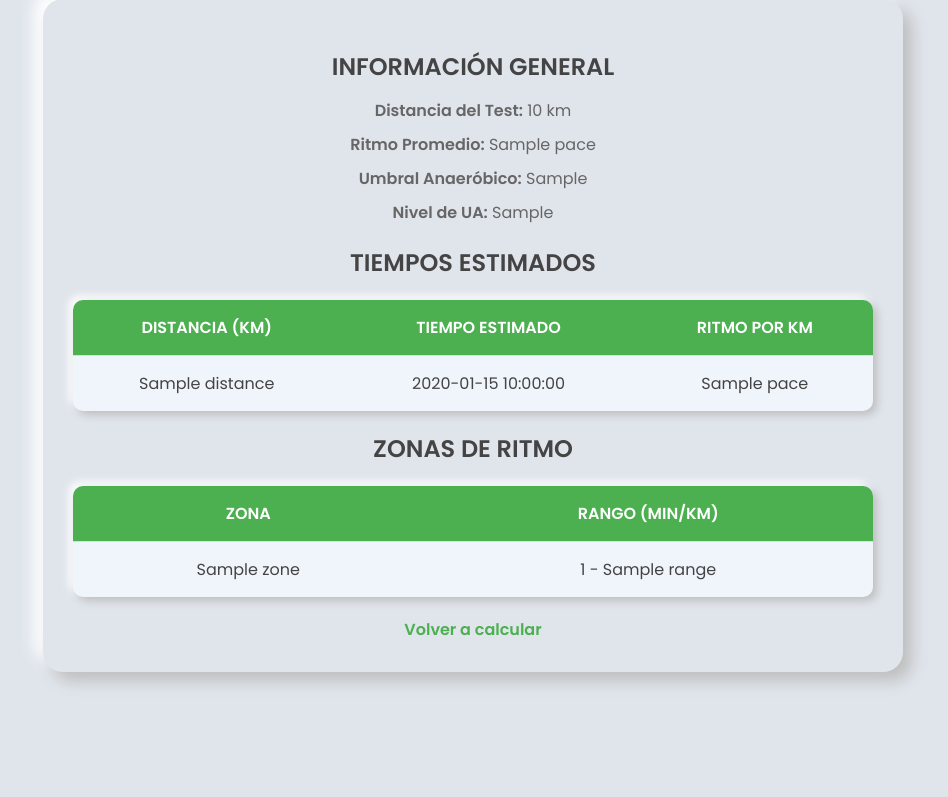
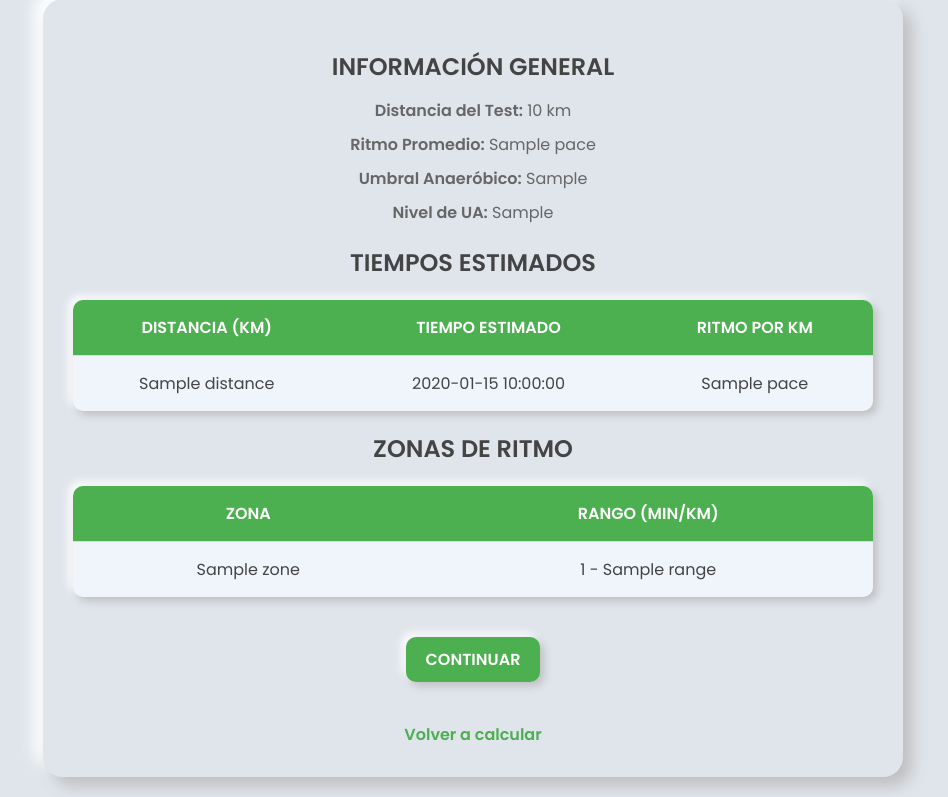
Before and after one commit to Vicarroyo/Dzerotrisplit, a Flask app: template templates/running_results.html in a window 1280 px wide. Shown: the part 90-887 px from the top of the page, without its empty margins (167-1115 px from the left). Before the commit the page ends 776 px from the top, so only its background shows below. Run offline with Flask 3, Linux system fonts and the light colour scheme; the template is opened without the code that fills it: most values are stand-ins (such as "Sample title", 1, 10 or a date in 2020).

Commit message:
Update running_results.html

```diff
--- a/templates/running_results.html
+++ b/templates/running_results.html
@@ -75,6 +75,26 @@
         a:hover {
             text-decoration: underline;
         }
+
+        .button-primary {
+            display: inline-block;
+            margin: 20px auto;
+            padding: 10px 20px;
+            background: #4caf50;
+            color: white;
+            font-weight: bold;
+            border: none;
+            border-radius: 10px;
+            text-decoration: none;
+            box-shadow: 4px 4px 8px #bebebe, -4px -4px 8px #ffffff;
+            transition: all 0.3s ease-in-out;
+            cursor: pointer;
+        }
+
+        .button-primary:hover {
+            background: #76ff7a;
+            box-shadow: 0px 8px 15px rgba(0, 0, 0, 0.3);
+        }
     </style>
 </head>
 <body>
@@ -125,6 +145,11 @@
                 </tbody>
             </table>
 
+            <!-- BOTÓN CONTINUAR AÑADIDO -->
+            <a href="https://dzerotri.com/consulta-sobre-nuestros-programas-de-entrenamiento-de-triatlon" class="button-primary">
+                CONTINUAR
+            </a>
+
             <a href="/running">Volver a calcular</a>
         </div>
     </div>
```
